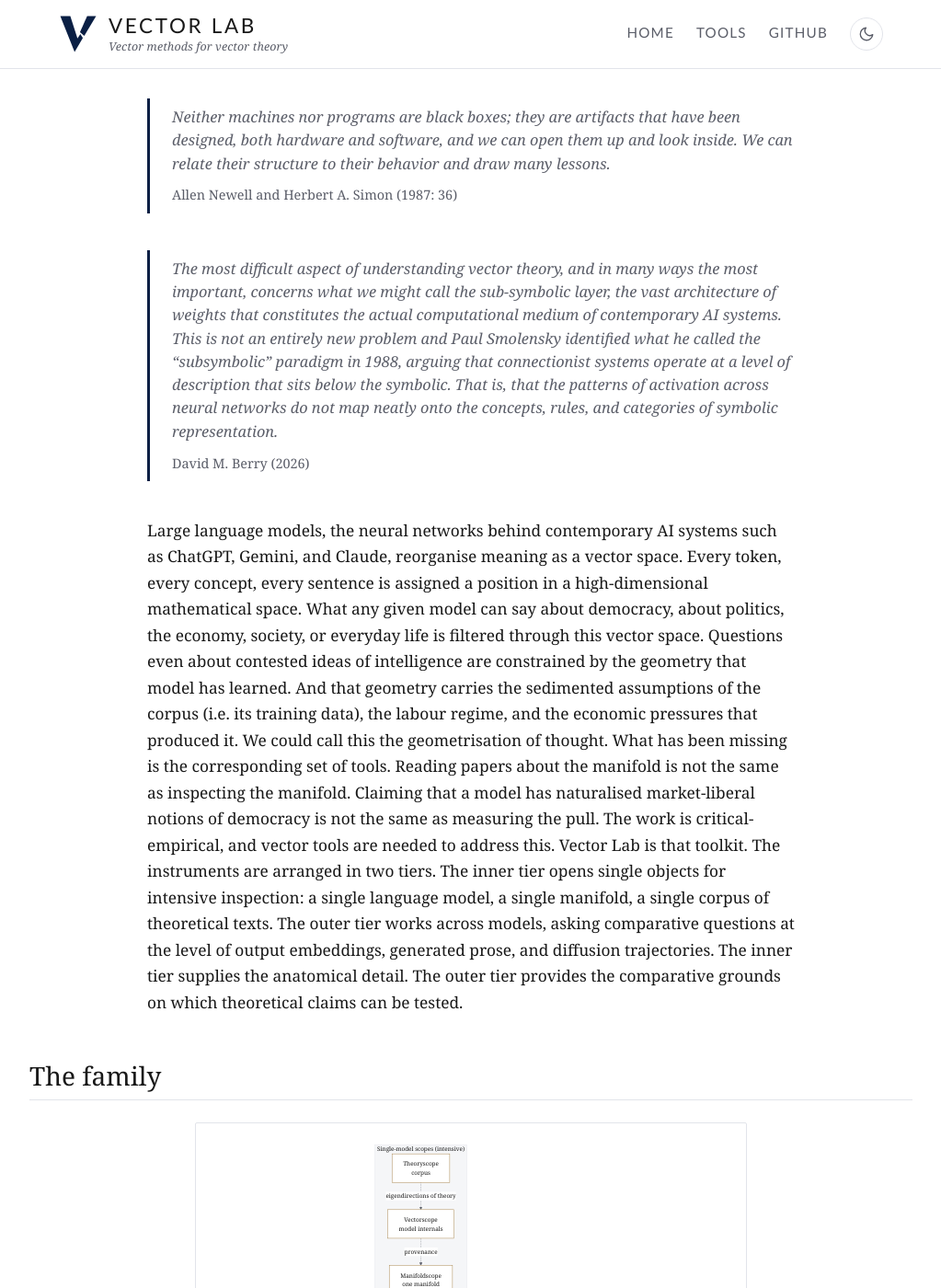
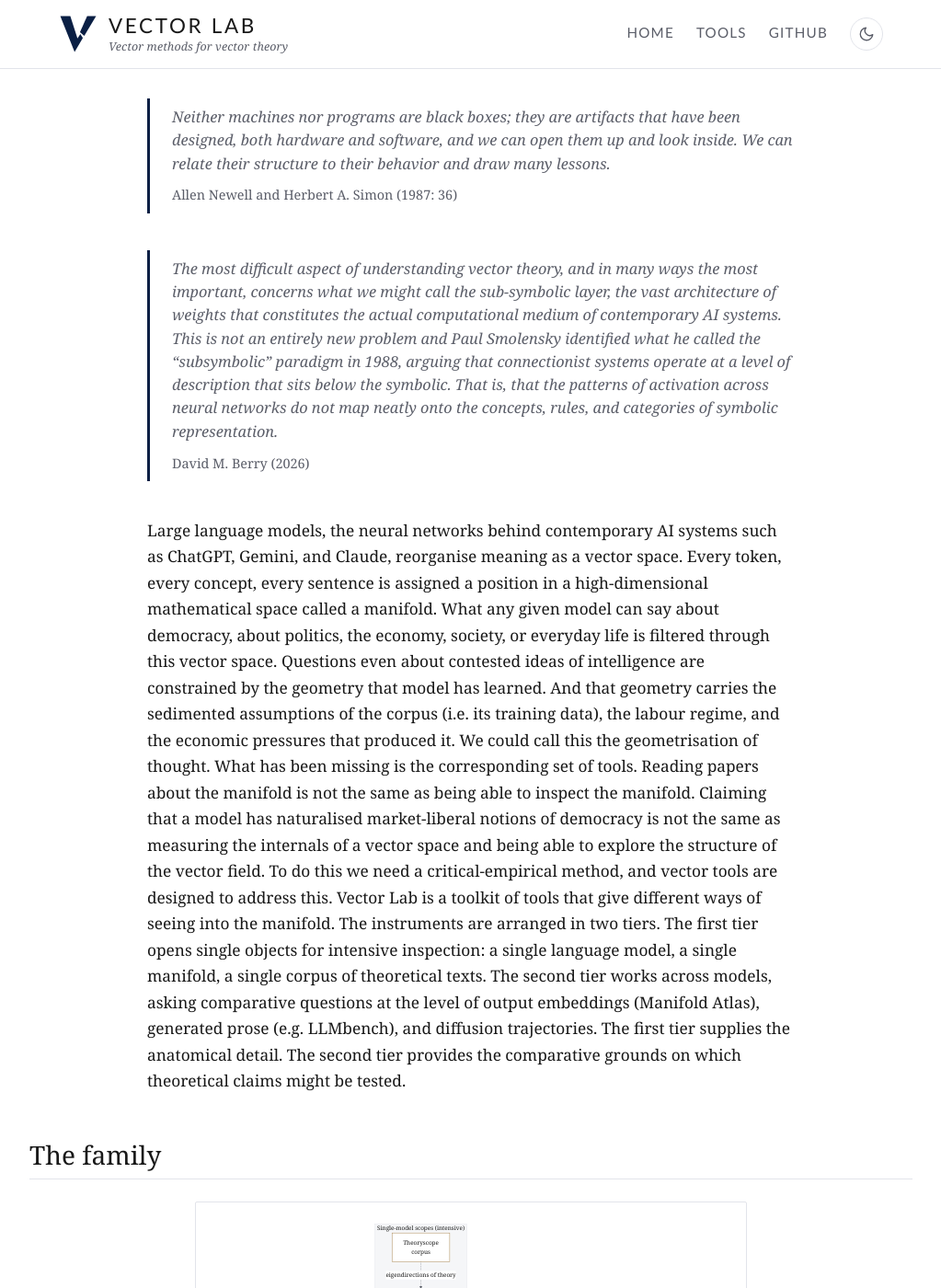
Before and after one commit to vector-lab-tools/vector-lab-tools.github.io, a Jekyll site: the page built from index.md, in a window 1280 px wide and 1400 px high. Shown: the whole window at 92% size, without its empty margins (128-1151 px from the left). Built offline with Jekyll 4.4.1, drawn with Linux system fonts in a browser that asks for light colours.

Commit message:
Revise lede: merge intro paras, rename inner/outer to first/second tier

```diff
--- a/index.md
+++ b/index.md
@@ -15,11 +15,9 @@ title: Vector Lab
 
 <section class="lede">
 
-Large language models, the neural networks behind contemporary AI systems such as ChatGPT, Gemini, and Claude, reorganise meaning as a vector space. Every token, every concept, every sentence is assigned a position in a high-dimensional mathematical space. What any given model can say about democracy, about politics, the economy, society, or everyday life is filtered through this vector space. Questions even about contested ideas of intelligence are constrained by the geometry that model has learned. And that geometry carries the sedimented assumptions of the corpus (i.e. its training data), the labour regime, and the economic pressures that produced it.
+Large language models, the neural networks behind contemporary AI systems such as ChatGPT, Gemini, and Claude, reorganise meaning as a vector space. Every token, every concept, every sentence is assigned a position in a high-dimensional mathematical space called a manifold. What any given model can say about democracy, about politics, the economy, society, or everyday life is filtered through this vector space. Questions even about contested ideas of intelligence are constrained by the geometry that model has learned. And that geometry carries the sedimented assumptions of the corpus (i.e. its training data), the labour regime, and the economic pressures that produced it. We could call this the geometrisation of thought. What has been missing is the corresponding set of tools.
 
-We could call this the geometrisation of thought. What has been missing is the corresponding set of tools. Reading papers about the manifold is not the same as inspecting the manifold. Claiming that a model has naturalised market-liberal notions of democracy is not the same as measuring the pull. The work is critical-empirical, and vector tools are needed to address this.
-
-Vector Lab is that toolkit. The instruments are arranged in two tiers. The inner tier opens single objects for intensive inspection: a single language model, a single manifold, a single corpus of theoretical texts. The outer tier works across models, asking comparative questions at the level of output embeddings, generated prose, and diffusion trajectories. The inner tier supplies the anatomical detail. The outer tier provides the comparative grounds on which theoretical claims can be tested.
+Reading papers about the manifold is not the same as being able to inspect the manifold. Claiming that a model has naturalised market-liberal notions of democracy is not the same as measuring the internals of a vector space and being able to explore the structure of the vector field. To do this we need a critical-empirical method, and vector tools are designed to address this. Vector Lab is a toolkit of tools that give different ways of seeing into the manifold. The instruments are arranged in two tiers. The first tier opens single objects for intensive inspection: a single language model, a single manifold, a single corpus of theoretical texts. The second tier works across models, asking comparative questions at the level of output embeddings (Manifold Atlas), generated prose (e.g. LLMbench), and diffusion trajectories. The first tier supplies the anatomical detail. The second tier provides the comparative grounds on which theoretical claims might be tested.
 
 </section>
 
```
